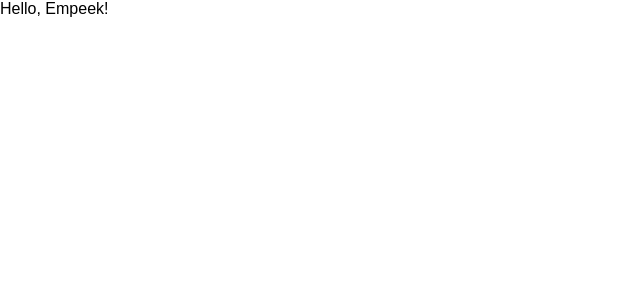
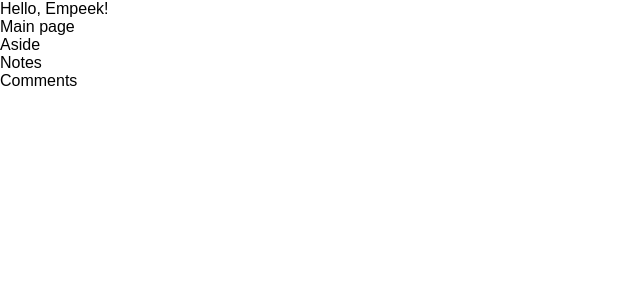
Before and after one commit to Legys/empeek-test, a React (Create React App) app: page / in a window 1280 px wide. Shown: the top 300 px of the page, without its empty margins (0-640 px from the left). Built offline with nearby package versions, Linux system fonts and the light colour scheme; the HTML template or start-up script is replaced by a standard one.

Commit message:
Create components for basic structure.

```diff
--- a/src/App.tsx
+++ b/src/App.tsx
@@ -1,8 +1,14 @@
 import * as React from "react";
+import MainPageContainer from "src/components/main";
 
 class App extends React.Component {
   public render() {
-    return <div className="App">Hello, Empeek!</div>;
+    return (
+      <div className="App">
+        Hello, Empeek!
+        <MainPageContainer />
+      </div>
+    );
   }
 }
 
--- /dev/null
+++ b/src/components/main/Aside/index.tsx
@@ -0,0 +1,7 @@
+import * as React from "react";
+
+const Aside = () => {
+  return <div>Aside</div>;
+};
+
+export default Aside;
--- /dev/null
+++ b/src/components/main/Comments/index.tsx
@@ -0,0 +1,9 @@
+import * as React from "react";
+
+class Comments extends React.Component {
+  public render() {
+    return <div>Comments</div>;
+  }
+}
+
+export default Comments;
--- /dev/null
+++ b/src/components/main/Notes/index.tsx
@@ -0,0 +1,9 @@
+import * as React from "react";
+
+class Notes extends React.Component {
+  public render() {
+    return <div>Notes</div>;
+  }
+}
+
+export default Notes;
--- /dev/null
+++ b/src/components/main/index.tsx
@@ -0,0 +1,19 @@
+import * as React from "react";
+import Aside from "src/components/main/Aside";
+import Comments from "src/components/main/Comments";
+import Notes from "src/components/main/Notes";
+
+class MainPageContainer extends React.Component {
+  public render() {
+    return (
+      <div>
+        Main page
+        <Aside />
+        <Notes />
+        <Comments />
+      </div>
+    );
+  }
+}
+
+export default MainPageContainer;
```
